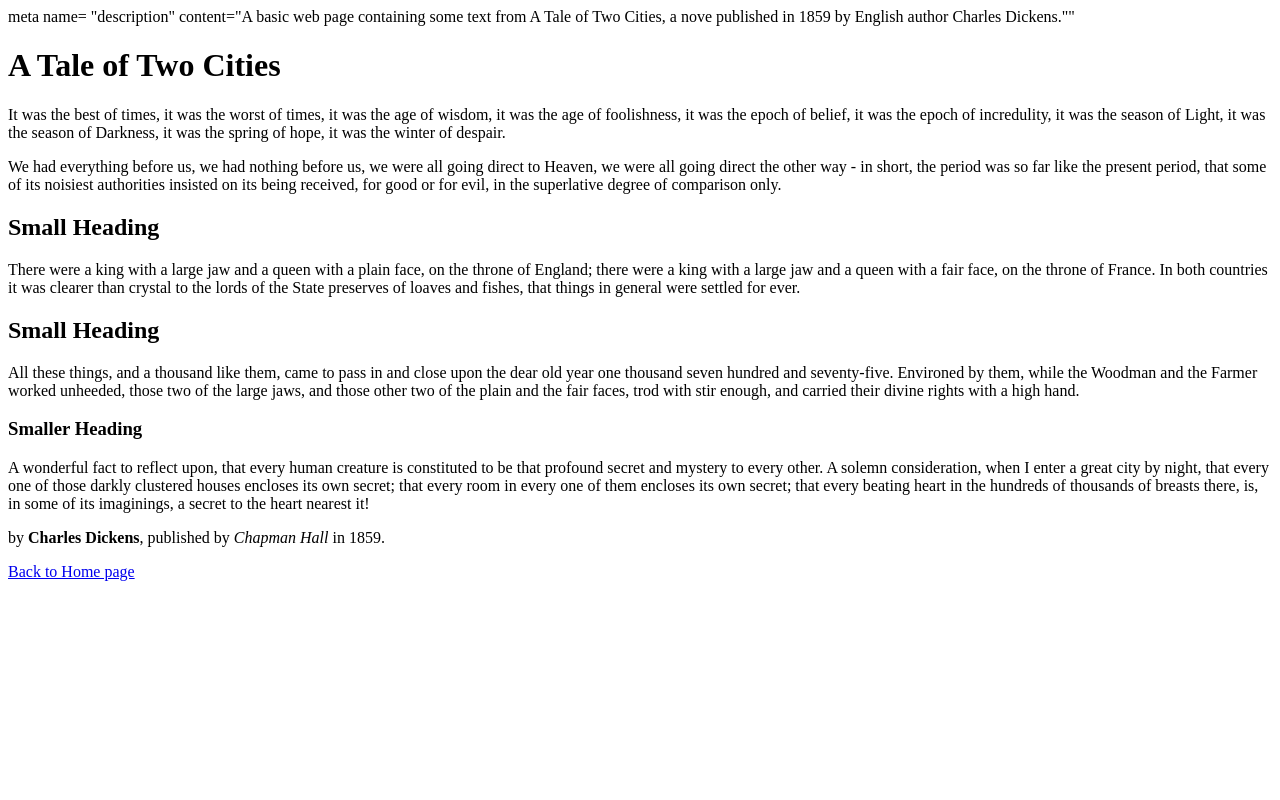
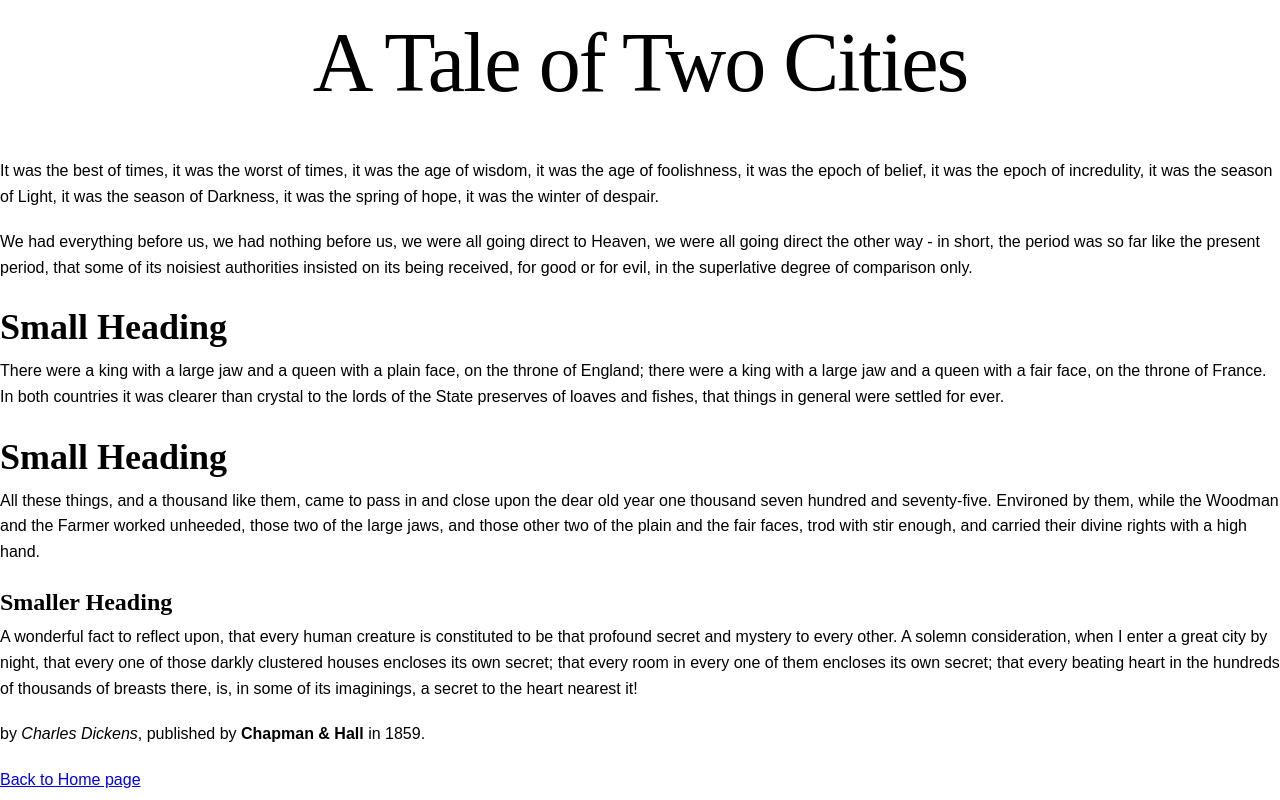
Before and after one commit to danybradly/danybradly.github.io-, a plain HTML site: page exercises/page-1.html in a window 1280 px wide. Drawn offline with Linux system fonts and the light colour scheme.

Commit message:
Add files via upload

```diff
--- /dev/null
+++ b/assets/css/global.css
@@ -0,0 +1,45 @@
+/*  ============= WEB BROWSER RESETS ============ */
+* { margin: 0; padding: 0; border: none }
+*, *::before, *::after { box-sizing: border-box }
+html { height: 100%; font-size: 100%; font: inherit; vertical-align: baseline;
+scroll-behavior: smooth; scroll-padding-top: 20px }
+body { line-height: 1.5; min-height: 100vh }
+@media (max-width: 767px ) { body { text-rendering: optimizeSpeed } }
+@media (min-width: 768px ) { body { text-rendering: optimizeLegibility } }
+img { width: 100%; height: auto; display: block }
+input, button, textarea, select { font: inherit }
+
+/* ================= ENDS ================ */
+
+body {
+    text-align: center;
+    font-family: sans-serif;
+}
+
+h1 {
+    font-size: 78px;
+    font-weight: normal;
+    letter-spacing: -2px;
+    margin-bottom: 12px;
+    line-height: 1.2;
+}
+
+h2 {
+    font-size: 42px;
+    letter-spacing: 6px;
+    margin-bottom: 48px;
+    line-height: 1.2;
+}
+
+h3 {
+    font-size: 24px;
+    margin-top: 48px;
+    margin-bottom: 20px;
+    line-height: 1.2;
+    text-transform: uppercase;
+}
+
+p {
+    font-size: 20px;
+    margin-bottom: 16px;
+}
--- /dev/null
+++ b/exercises/assets/css/style-1.css
@@ -0,0 +1,35 @@
+/*  ============= WEB BROWSER RESETS ============ */
+* { margin: 0; padding: 0; border: none }
+*, *::before, *::after { box-sizing: border-box }
+html { height: 100%; font-size: 100%; font: inherit; vertical-align: baseline;
+scroll-behavior: smooth; scroll-padding-top: 20px }
+body { line-height: 1.5; min-height: 100vh }
+@media (max-width: 767px ) { body { text-rendering: optimizeSpeed } }
+@media (min-width: 768px ) { body { text-rendering: optimizeLegibility } }
+img { width: 100%; height: auto; display: block }
+input, button, textarea, select { font: inherit }
+
+
+h1 {
+    font-size: 84px;
+    text-align: center;
+    font-weight: normal;
+    letter-spacing: -2px;
+    margin-bottom: 32px;
+}
+
+h2 {
+    font-size: 36px;
+    margin-bottom: 4px;
+}
+
+h3 {
+    font-size: 24px;
+    margin-bottom: 4px;
+}
+
+p {
+    font-family: sans-serif;
+    line-height: 1.6;
+    margin-bottom: 20px;
+}
--- a/exercises/page-1.html
+++ b/exercises/page-1.html
@@ -3,14 +3,19 @@
 <head>
     <meta charset="UTF-8">
     <meta name="robots" content="noindex">
-    <meta http-equiv="viewport" content="Width=device-width, initial-scale=1.0">
+    <meta http-equiv="X-UA-Compatible" content="IE=edge">
+    <meta name="viewport" content="Width=device-width, initial-scale=1.0">
     <title>A Tale of Two Cities</title>
-    meta name= "description" content="A basic web page containing some text from A Tale of Two Cities, a nove published in 1859 by English author Charles Dickens.""
+    <meta name="description" content="A basic web page containing some text from A Tale of Two Cities, a novel published in 1859 by English author Charles Dickens.">
+    <link rel="stylesheet" href="assets/css/style-1.css">
+
+</head>
 
 
-</head>
 <body>
+
     <h1>A Tale of Two Cities</h1>
+
     <p>It was the best of times, it was the worst of times, it was the age of wisdom, it was the age of foolishness, it was the epoch of belief, it was the epoch of incredulity, it was the season of Light, it was the season of Darkness, it was the spring of hope, it was the winter of despair.</p>
 
     <p>We had everything before us, we had nothing before us, we were all going direct to Heaven, we were all going direct the other way - in short, the period was so far like the present period, that some of its noisiest authorities insisted on its being received, for good or for evil, in the superlative degree of comparison only.</p>
@@ -24,7 +29,7 @@
     <h3>Smaller Heading</h3>
     <p> A wonderful fact to reflect upon, that every human creature is constituted to be that profound secret and mystery to every other. A solemn consideration, when I enter a great city by night, that every one of those darkly clustered houses encloses its own secret; that every room in every one of them encloses its own secret; that every beating heart in the hundreds of thousands of breasts there, is, in some of its imaginings, a secret to the heart nearest it!</p>
 
-<p>by <b>Charles Dickens</b>, published by <i>Chapman  Hall</i> in 1859.</p>
+    <p>by <i>Charles Dickens</i>, published by <b>Chapman & Hall</b> in 1859.</p>
 
 
 
```
Also changed, not shown: index.html (+1 -1 lines). Lines whose indentation alone changed are shown as unchanged.
